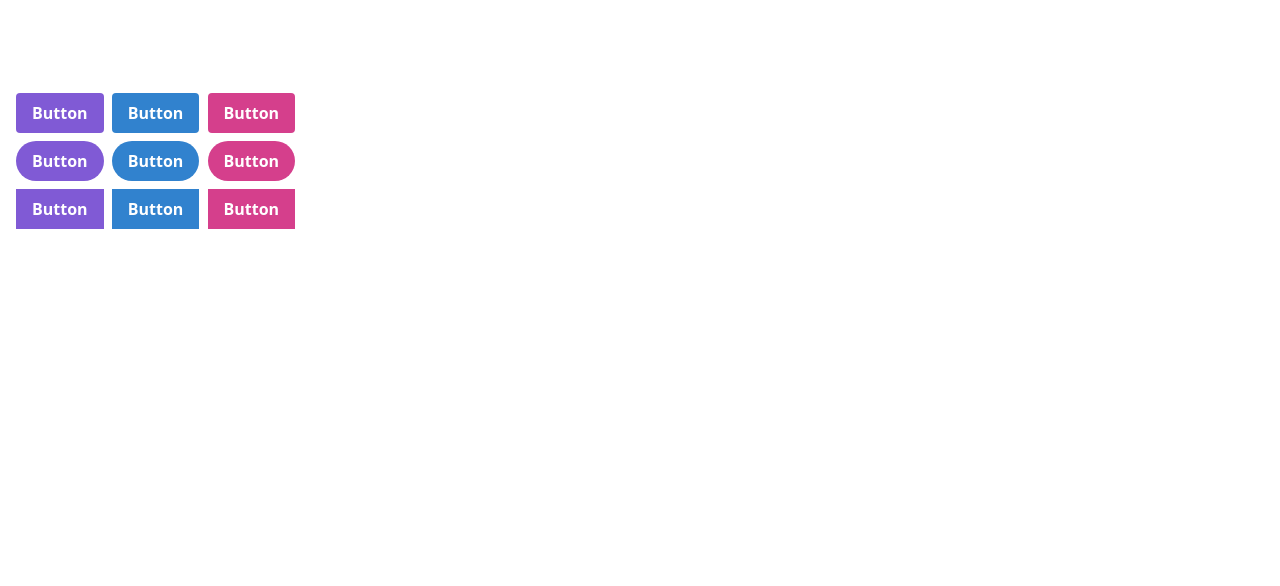
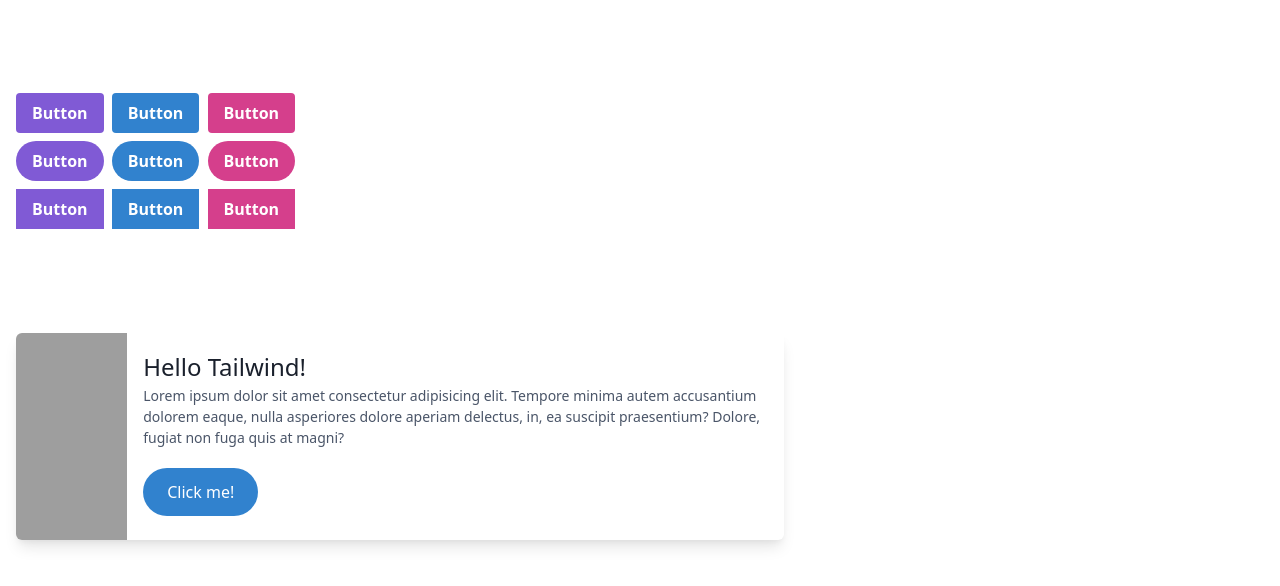
Before and after one commit to miyasinarafat/Learning-Tailwind, a website: page public/index.html in a window 1280 px wide. Shown: the part 695-1281 px from the top of the page. Before the commit the page ends 996 px from the top, so only its background shows below. Drawn offline with Linux system fonts and the light colour scheme; grey boxes are pictures that could not be loaded.

Commit message:
playing with card

```diff
--- a/public/index.html
+++ b/public/index.html
@@ -59,6 +59,26 @@
         <button class="btn btn-blue btn-square">Button</button>
         <button class="btn btn-pink btn-square">Button</button>
     </div>
+
+    <div class="py-8 my-8 mx-4 font-sans">
+        <div class="shadow-lg rounded-md overflow-hidden sm:flex max-w-3xl">
+            <div style="background-image:url('https://i.picsum.photos/id/0/5616/3744.jpg');"
+                class="bg-cover bg-center h-48 w-auto sm:h-auto sm:w-64"></div>
+
+            <!-- <img src="https://i.picsum.photos/id/0/5616/3744.jpg" alt=""> -->
+
+            <div class="p-4">
+                <h2 class="text-2xl font-medium text-gray-900">Hello Tailwind!</h2>
+                <p class="text-sm text-gray-700 mb-4">Lorem ipsum dolor sit amet consectetur adipisicing elit. Tempore
+                    minima autem accusantium dolorem
+                    eaque, nulla asperiores dolore aperiam delectus, in, ea suscipit praesentium? Dolore, fugiat non
+                    fuga quis at magni?</p>
+                <button
+                    class="bg-blue-600 hover:bg-blue-500 py-3 px-6 text-white font-medium rounded-full mt-1 mb-2">Click
+                    me!</button>
+            </div>
+        </div>
+    </div>
 </body>
 
 </html>
```
